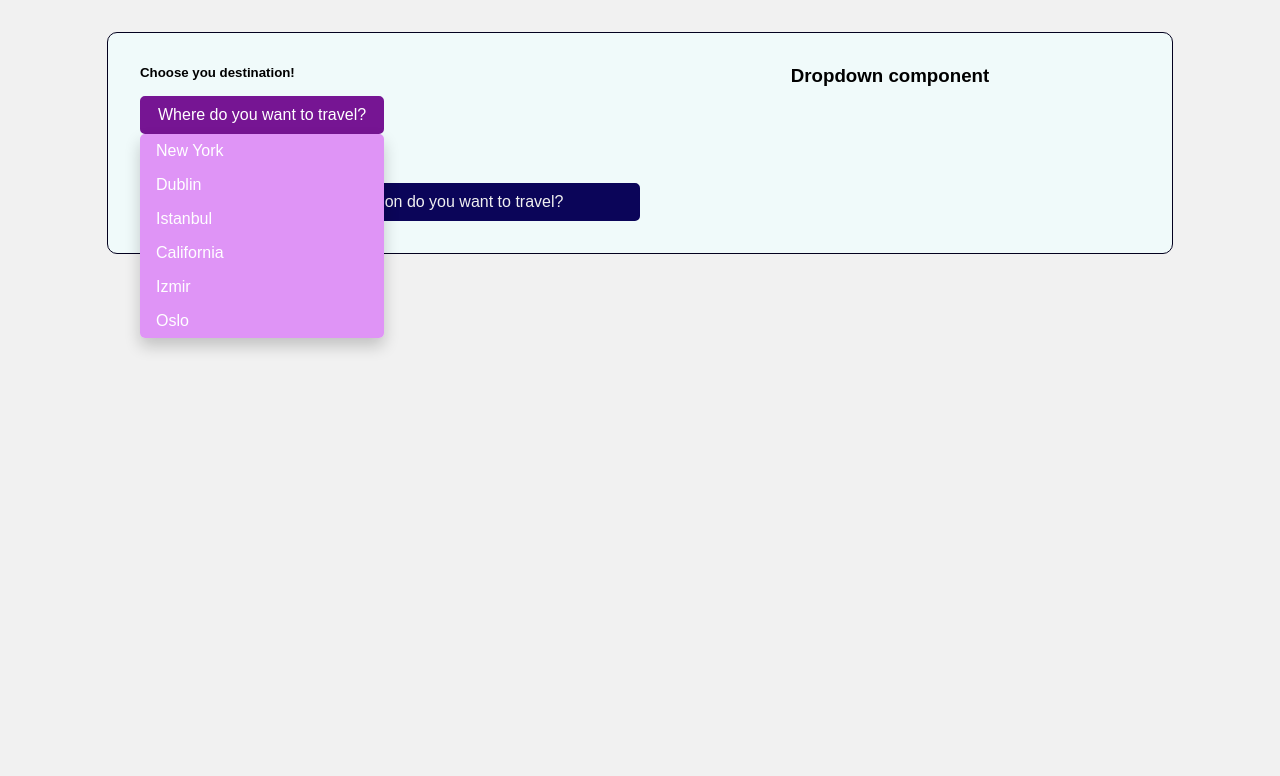
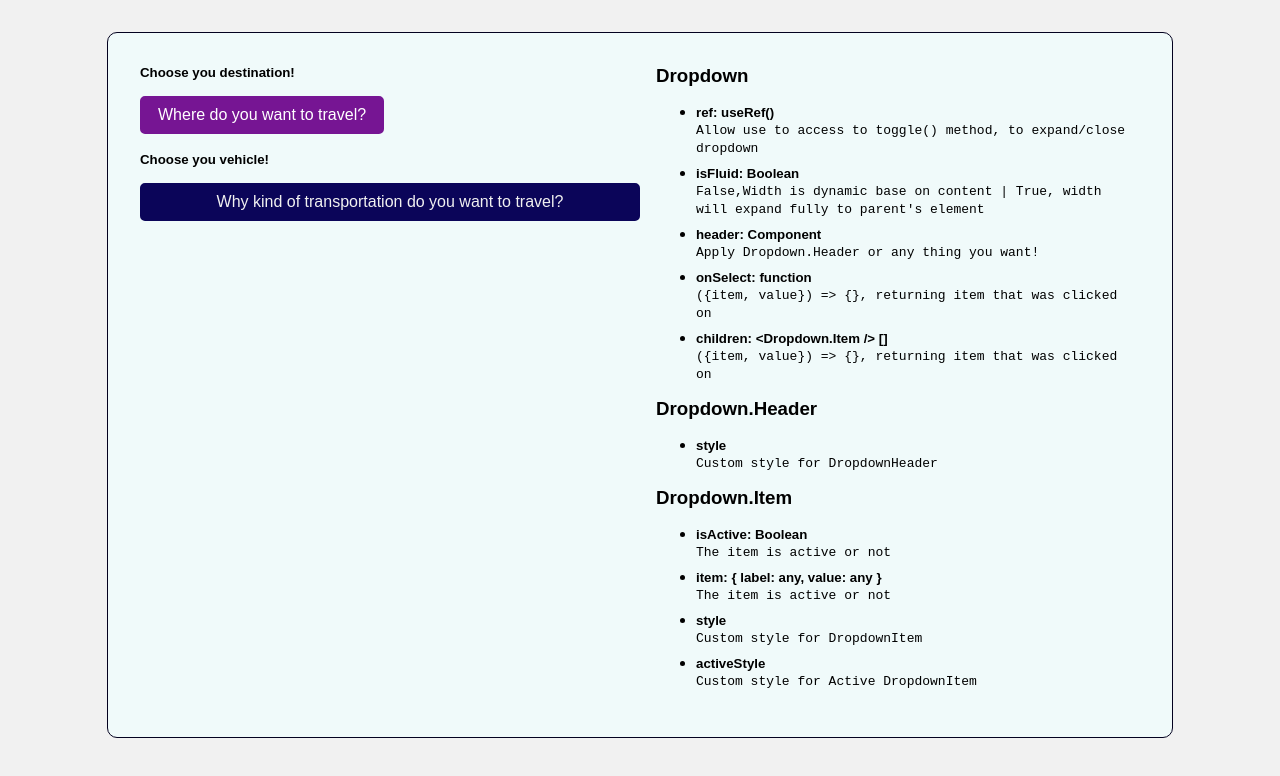
Before and after one commit to ptsp01/vcsc-fullstack-test-202202, a React (Create React App) app in the folder packages/frontend/: page / in a window 1280 px wide. Shown: the top 776 px of the page. Built offline with nearby package versions, Linux system fonts and the light colour scheme.

Commit message:
FE-01: handle create document component for Dropdown

```diff
--- a/packages/frontend/src/App.js
+++ b/packages/frontend/src/App.js
@@ -1,4 +1,5 @@
 import React from "react";
+import DropdownDocument from "./componet/DropdownDocument";
 import { EMPTY } from "./constant";
 import Dropdown from "./lib/Dropdown";
 
@@ -6,32 +7,24 @@ import "./styles/app.scss"
 
 const location = [
   {
+    label: "No select",
+    value: EMPTY
+  },
+  {
     label: 'New York',
     value: 'newYork',
-  },
-  {
-    label: 'Dublin',
-    value: 'dublin',
-  },
-  {
-    label: 'Istanbul',
-    value: 'istanbul',
   },
   {
     label: 'California',
     value: 'colifornia',
   },
-  {
-    label: 'Izmir',
-    value: 'izmir',
-  },
-  {
-    label: 'Oslo',
-    value: 'oslo',
-  },
 ]
 
 const vehicles = [
+  {
+    label: "No select",
+    value: EMPTY
+  },
   {
     label: 'Taxi',
     value: 'taxi',
@@ -64,7 +57,8 @@ function App() {
   }
 
   React.useEffect(() => {
-    destRef.current.toggle();
+    // destRef.current.toggle();
+    console.log(destRef.current);
   }, [])
 
   return (
@@ -127,10 +121,7 @@ function App() {
           )}
         </Dropdown>
       </div>
-
-      <div className="document" >
-        <h3>Dropdown component</h3>
-      </div>
+      <DropdownDocument />
     </div>
   );
 }
--- /dev/null
+++ b/packages/frontend/src/componet/DropdownDocument.js
@@ -0,0 +1,59 @@
+export default function DropdownDocument() {
+  return <div className="document" >
+  <h3>Dropdown</h3>
+  <ul>
+    <li>
+      <h5>ref: useRef()</h5>
+      <code>Allow use to access to toggle() method, to expand/close dropdown</code>
+    </li>
+
+    <li>
+      <h5>isFluid: Boolean</h5>
+      <code>False,Width is dynamic base on content | True, width will expand fully to parent's element</code>
+    </li>
+
+    <li>
+      <h5>header: Component</h5>
+      <code>Apply Dropdown.Header or any thing you want!</code>
+    </li>
+
+    <li>
+      <h5>onSelect: function</h5>
+      <code>{`({item, value}) => {}`}, returning item that was clicked on</code>
+    </li>
+
+    <li>
+      <h5>children: {`<Dropdown.Item /> []`}</h5>
+      <code>{`({item, value}) => {}`}, returning item that was clicked on</code>
+    </li>
+  </ul>
+
+  <h3>Dropdown.Header</h3>
+  <ul>
+    <li>
+      <h5>style</h5>
+      <code>Custom style for DropdownHeader</code>
+    </li>
+  </ul>
+
+  <h3>Dropdown.Item</h3>
+  <ul>
+    <li>
+      <h5>isActive: Boolean</h5>
+      <code>The item is active or not</code>
+    </li>
+    <li>
+      <h5>item: {`{ label: any, value: any }`}</h5>
+      <code>The item is active or not</code>
+    </li>
+    <li>
+      <h5>style</h5>
+      <code>Custom style for DropdownItem</code>
+    </li>
+    <li>
+      <h5>activeStyle</h5>
+      <code>Custom style for Active DropdownItem</code>
+    </li>
+  </ul>
+</div>
+}
--- a/packages/frontend/src/styles/app.scss
+++ b/packages/frontend/src/styles/app.scss
@@ -24,9 +24,22 @@
     }
   }
   .document {
+    padding-left: $space-md;
+    box-sizing: border-box;
     h3 {
       margin: 0;
-      text-align: center;
+      // text-align: center;
+    }
+    ul {
+      li {
+        margin-bottom: $space-sm;
+        span {
+          font-size: $font-sm;
+        }
+      }
+      h5 {
+        margin: 0;
+      }
     }
   }
 }
```
